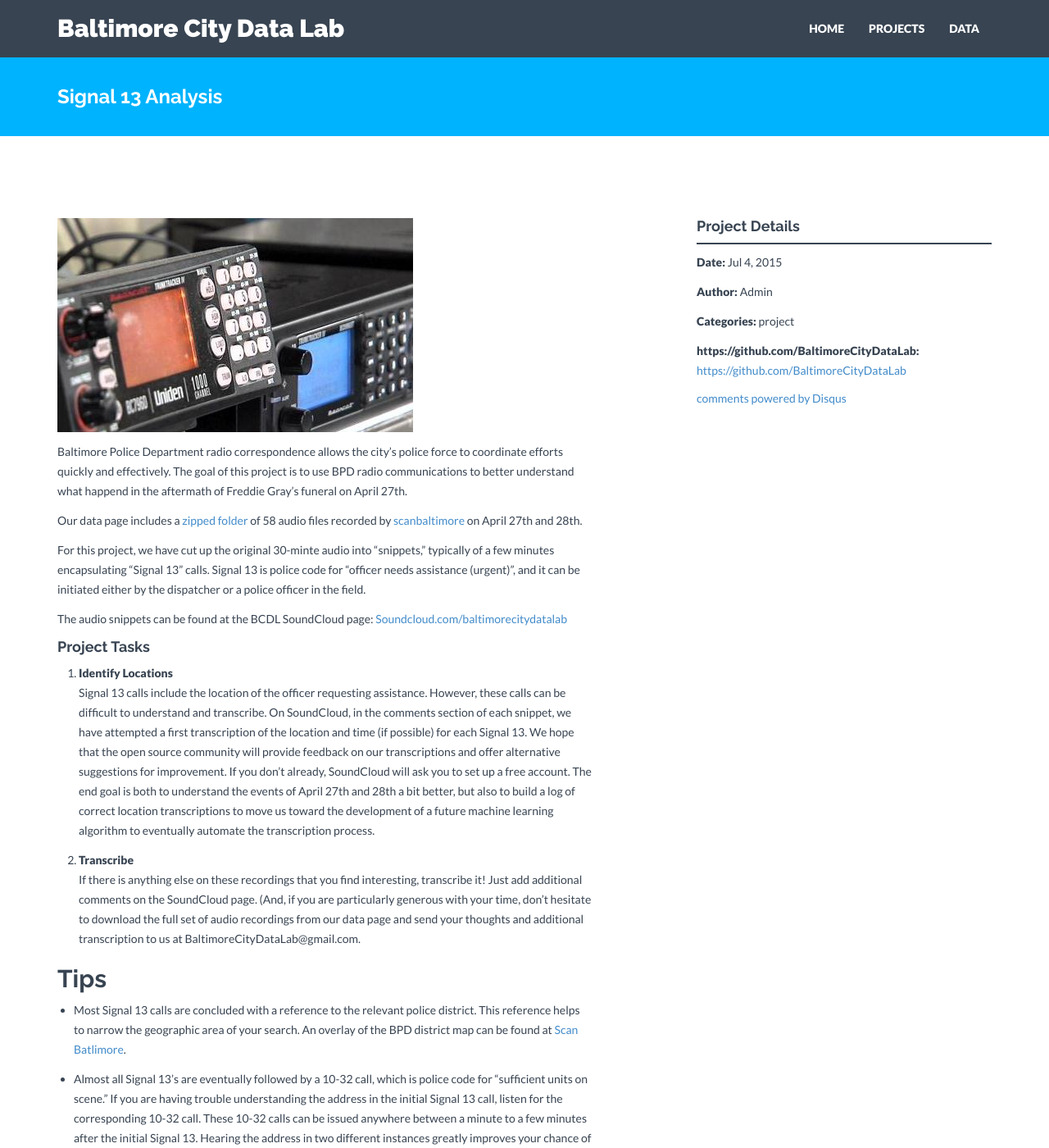
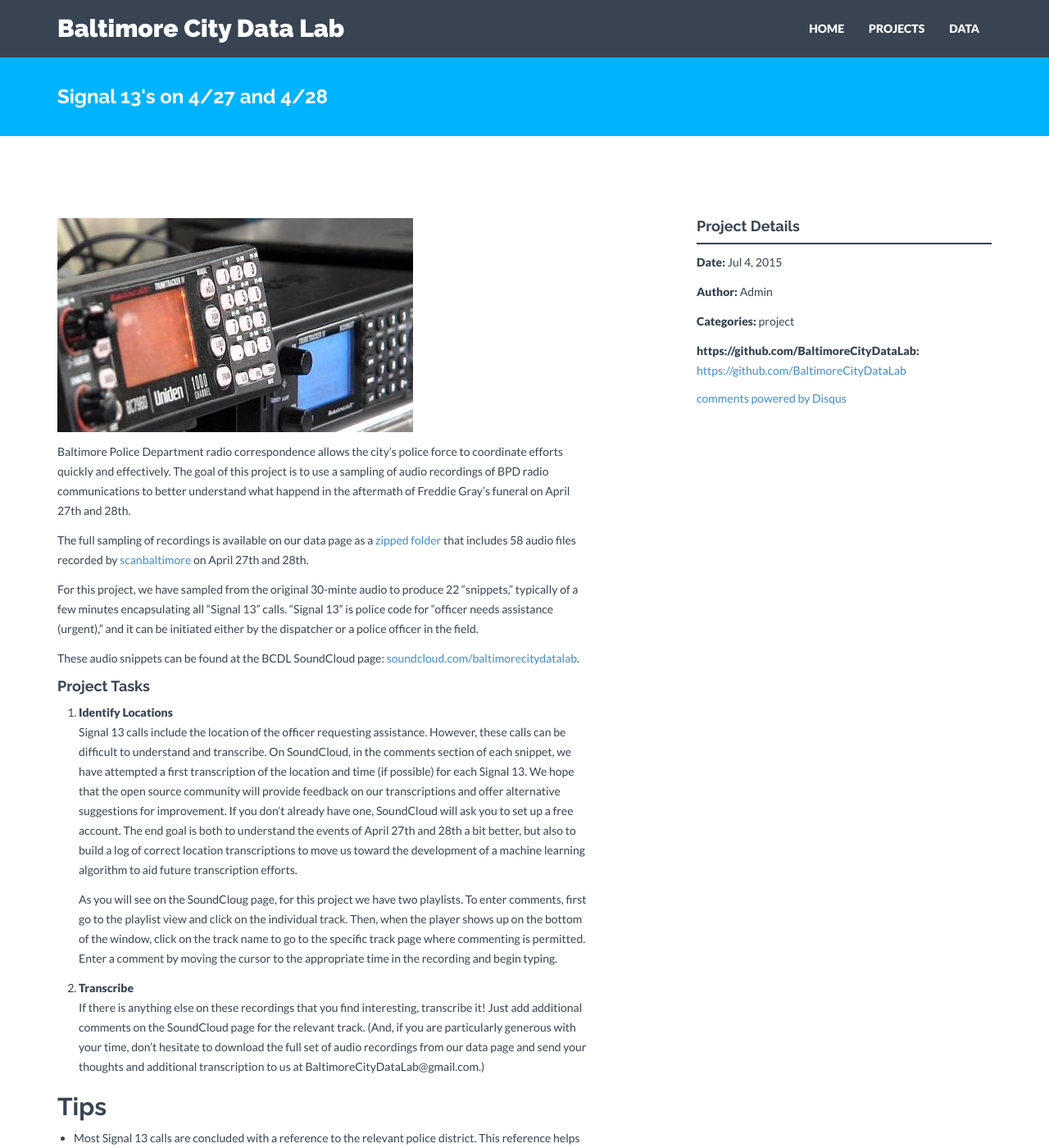
Before and after one commit to pallyjoel/BaltimoreCityDataLab.github.io, a Jekyll site: the page built from _posts/project/2015-07-14-signal-13-analysis.markdown, in a window 1280 px wide and 1400 px high. Shown: the whole window at 82% size. Built offline with Jekyll 4.4.1, drawn with Linux system fonts in a browser that asks for light colours; nearby versions of some CDN libraries; comment, search, counter and statistics services are not loaded.

Commit message:
final edits to text
nearly there!

```diff
--- a/_posts/blog/2015-05-13-call-for-researchers.markdown
+++ b/_posts/blog/2015-05-13-call-for-researchers.markdown
@@ -11,6 +11,6 @@ img: logo850H.png
 thumb: logoThumb.png
 ---
 
-To construct and launch the BDL, we seek volunteers who can (a) help to develop an open-science web presence for the lab, (b) help to link the BDL to other existing open data sources, and (c) help to scrape new data from the web, from visual and audio files, and from social and traditional media sources.  A very modest amount of funding, as a seed grant from the 21st Century City Initiative at Johns Hopkins University, is available to help meet the direct costs of these activities.
+To construct and launch the BCDL, we seek volunteers who can (a) help to develop an open-science web presence for the lab, (b) help to link the BCDL to other existing open data sources, and (c) help to scrape new data from the web, from visual and audio files, and from social and traditional media sources.  A very modest amount of funding, as a seed grant from the 21st Century City Initiative at Johns Hopkins University, is available to help meet the direct costs of these activities.
 
-As a first collective volunteer project, we will be coding “Signal 13” events (urgent "officer in distress" calls) from scanner recordings of Baltimore Police Department activity on Monday April 27th and Tuesday April 28th.  The information gleaned from this activity will be merged with extant data on Baltimore neighborhoods and what is known about the distribution of incidents from social and traditional media as well as municipal sources, both on April 27th and 28th and in the past.
+As a first collective volunteer project, we will be coding “Signal 13” events (urgent "officer in distress" calls) from audio recordings of Baltimore Police Department activity on Monday April 27th and Tuesday April 28th.  The information gleaned from this activity will be merged with extant data on Baltimore neighborhoods and what is known about the distribution of incidents from social and traditional media as well as municipal sources, both on April 27th and 28th and in the past.
--- a/_posts/project/2015-07-14-signal-13-analysis.markdown
+++ b/_posts/project/2015-07-14-signal-13-analysis.markdown
@@ -1,7 +1,7 @@
 ---
 layout: project
 comments: True
-title:  "Signal 13 Analysis"
+title:  "Signal 13's on 4/27 and 4/28"
 date:   2015-07-04 15:00:00
 author: Admin
 categories:
@@ -10,31 +10,33 @@ img: portfolio_02.jpg
 carousel:
 - 1280x600.gif
 website: https://github.com/BaltimoreCityDataLab
-blurb: The goal of this project is to use BPD radio communications, recorded by <a href="http://scanbaltimore.com/"> scanbaltimore </a>, to better understand the civil unrest that unfolded in Baltimore following Freddie Gray's funeral on April 27th.
+blurb: The goal of this project is to use a sampling of BPD radio communications, recorded by <a href="http://scanbaltimore.com/"> scanbaltimore </a>, to better understand the civil unrest and police response on April 27th and 28th.
 ---
 
 
 Baltimore Police Department radio correspondence allows the city’s police force to coordinate efforts quickly and effectively.
-The goal of this project is to use BPD radio communications to better understand what happend in the aftermath of Freddie Gray's funeral on April 27th.
+The goal of this project is to use a sampling of audio recordings of BPD radio communications to better understand what happend in the aftermath of Freddie Gray's funeral on April 27th and 28th.
 
 
-Our data page includes a <a href="{{"/data/" | prepend: site.baseurl }}">zipped folder</a> of 58 audio files recorded  by <a href="http://scanbaltimore.com/"> scanbaltimore </a> on April 27th and 28th.
+The full sampling of recordings is available on our data page as a <a href="{{"/data/" | prepend: site.baseurl }}">zipped folder</a> that includes 58 audio files recorded  by <a href="http://scanbaltimore.com/"> scanbaltimore </a> on April 27th and 28th.
 
 <!--
 By using a Matlab tools developed by "Insert Name Here" we identified the times at which all Signal 13 calls (code for: officer needs assistance (urgent)) made by BPD that night.
 -->
 
-For this project, we have cut up the original 30-minte audio into "snippets," typically of a few minutes encapsulating "Signal 13" calls. Signal 13 is police code for "officer needs assistance (urgent)", and it can be initiated either by the dispatcher or a police officer in the field.
+For this project, we have sampled from the original 30-minte audio to produce 22 "snippets," typically of a few minutes encapsulating all "Signal 13" calls. "Signal 13" is police code for "officer needs assistance (urgent)," and it can be initiated either by the dispatcher or a police officer in the field.
 
-The audio snippets can be found at the BCDL SoundCloud page: <a href="https://soundcloud.com/baltimorecitydatalab/sets">Soundcloud.com/baltimorecitydatalab</a>
+These audio snippets can be found at the BCDL SoundCloud page: <a href="https://soundcloud.com/baltimorecitydatalab/sets">soundcloud.com/baltimorecitydatalab</a>.
 
 #### Project Tasks
 
 1. <strong> Identify Locations </strong> <br>
-	Signal 13 calls include the location of the officer requesting assistance. However, these calls can be difficult to understand and transcribe. On SoundCloud, in the comments section of each snippet, we have attempted a first transcription of the location and time (if possible) for each Signal 13.  We hope that the open source community will provide feedback on our transcriptions and offer alternative suggestions for improvement. If you don't already, SoundCloud will ask you to set up a free account. The end goal is both to understand the events of April 27th and 28th a bit better, but also to build a log of correct location transcriptions to move us toward the development of a future machine learning algorithm to eventually automate the transcription process.
+	Signal 13 calls include the location of the officer requesting assistance. However, these calls can be difficult to understand and transcribe. On SoundCloud, in the comments section of each snippet, we have attempted a first transcription of the location and time (if possible) for each Signal 13.  We hope that the open source community will provide feedback on our transcriptions and offer alternative suggestions for improvement. If you don't already have one, SoundCloud will ask you to set up a free account. The end goal is both to understand the events of April 27th and 28th a bit better, but also to build a log of correct location transcriptions to move us toward the development of a machine learning algorithm to aid future transcription efforts.
+
+	As you will see on the SoundCloug page, for this project we have two playlists.  To enter comments, first go to the playlist view and click on the individual track.  Then, when the player shows up on the bottom of the window, click on the track name to go to the specific track page where commenting is permitted. Enter a comment by moving the cursor to the appropriate time in the recording and begin typing.
 
 2.  <strong>Transcribe  </strong> <br>
-	If there is anything else on these recordings that you find interesting, transcribe it!  Just add additional comments on the SoundCloud page.  (And, if you are particularly generous with your time, don't hesitate to download the full set of audio recordings from our data page and send your thoughts and additional transcription to us at BaltimoreCityDataLab@gmail.com.
+	If there is anything else on these recordings that you find interesting, transcribe it!  Just add additional comments on the SoundCloud page for the relevant track.  (And, if you are particularly generous with your time, don't hesitate to download the full set of audio recordings from our data page and send your thoughts and additional transcription to us at BaltimoreCityDataLab@gmail.com.)
 
 ## Tips
 
```
Also changed, not shown: data.html (+7 -7 lines).
